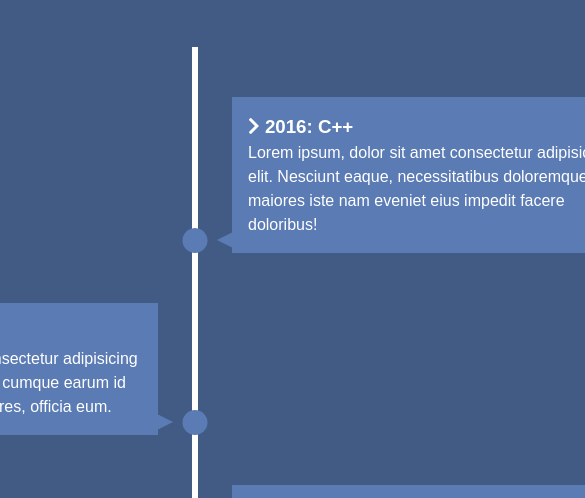
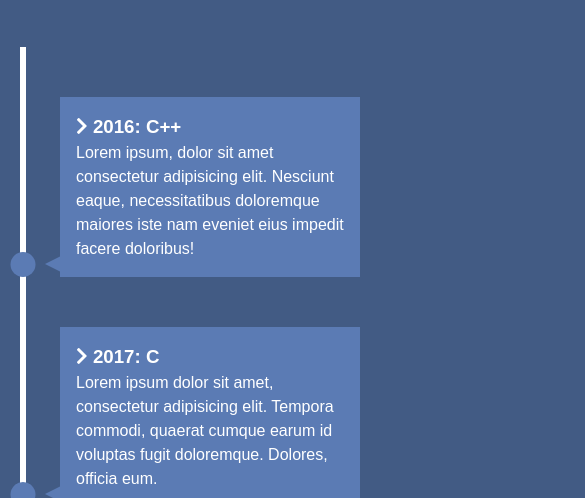
Before and after one commit to bharati-21/Udemy_HTML_CSS_SaaS, a plain HTML site: page 12_Knowledge_Resume/index.html in a window 390 px wide. Shown: the part 279-777 px from the top of the page, 585 px wide, since content can reach past the window. Drawn offline with Linux system fonts and the light colour scheme.

Commit message:
Day 10: Added responsive design to Knowledge timeline

```diff
--- a/12_Knowledge_Resume/CSS/styles.css
+++ b/12_Knowledge_Resume/CSS/styles.css
@@ -99,3 +99,36 @@ h1 {
     border-width: 8px 0px 8px 16px;
     border-color: transparent transparent transparent var(--secondary-color);
 }
+
+
+/* RESPONSIVE */
+
+@media (max-width: 900px) {
+    #timeleine ul li div {
+        width: 250px;
+    }
+
+    #timeleine ul li:nth-child(even) div {
+        left: -248px;
+    }
+}
+
+@media (max-width: 600px) {
+    #timeleine ul li {
+        margin-left: 20px;
+    }
+
+    #timeleine ul li div {
+        width: calc(100vw - 90px);
+    }
+
+    #timeleine ul li:nth-child(even) div {
+        left: 40px;
+    }
+
+    #timeleine ul li:nth-child(even) div::before {
+        left: -15px;
+        border-width: 8px 16px 8px 0;
+        border-color: transparent var(--secondary-color) transparent transparent;
+    }
+}
```
